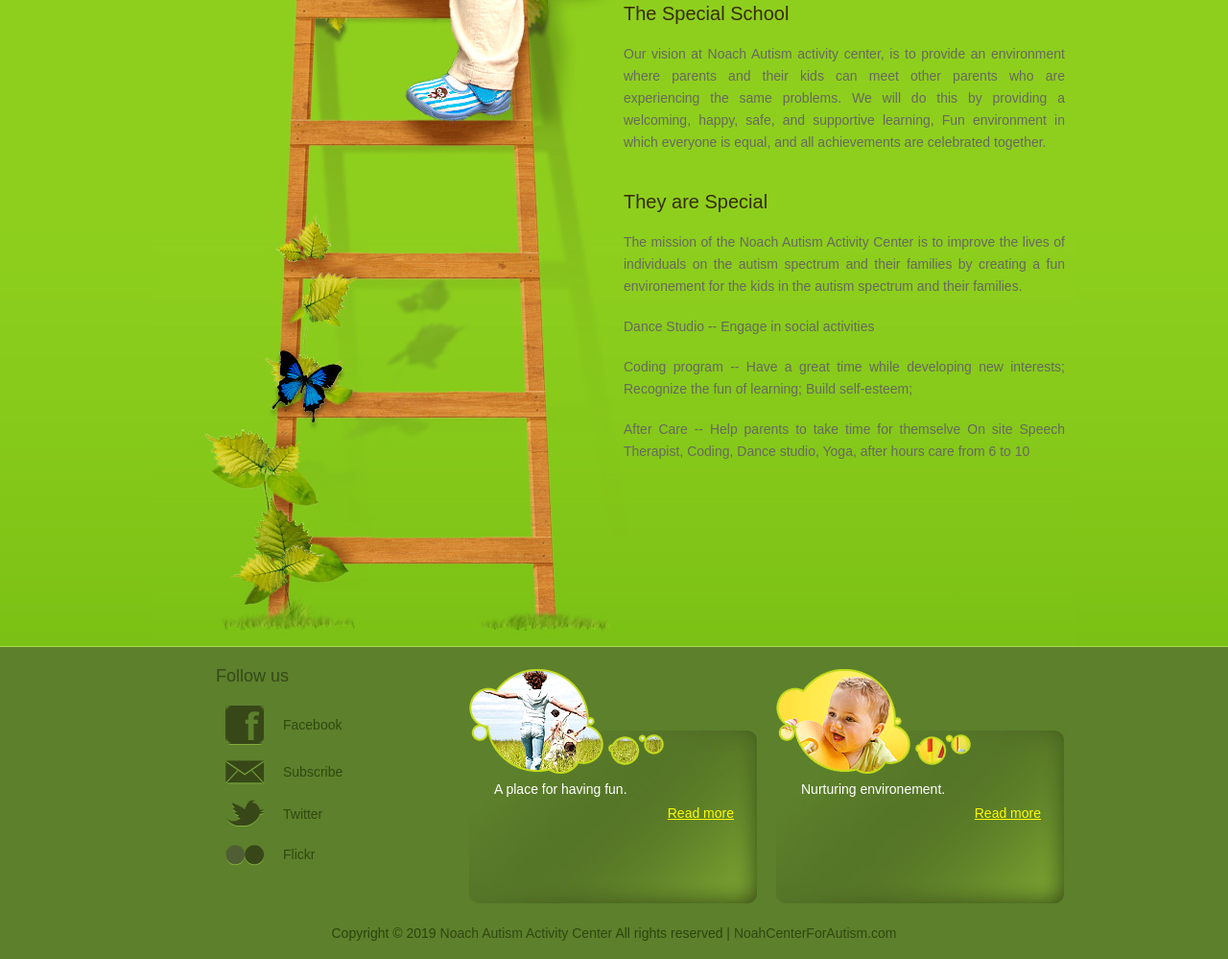
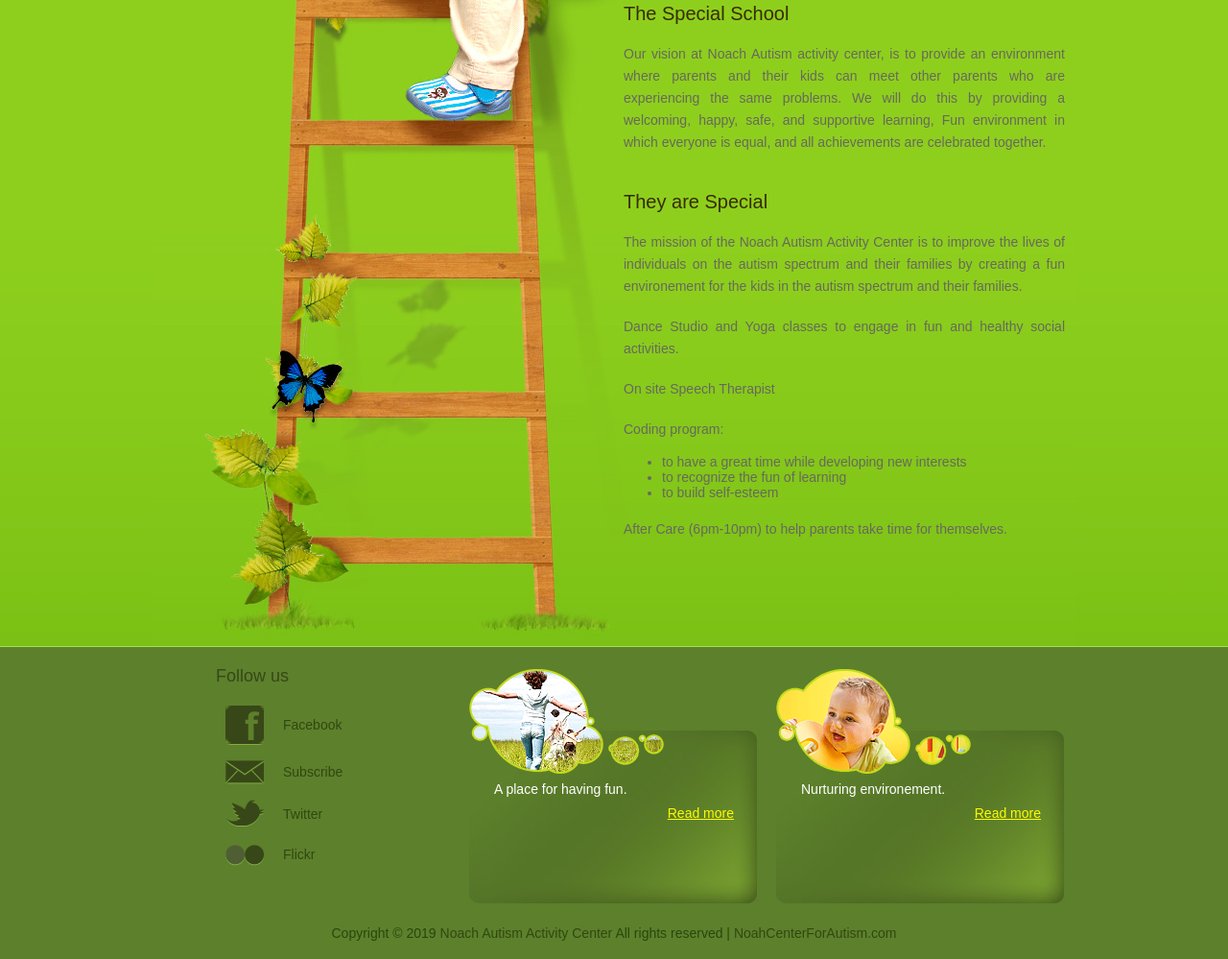
Before and after one commit to noachcenterforautism/noachcenterforautism.github.io, a plain HTML site: page index.html in a window 1280 px wide. Shown: the part 594-1593 px from the top of the page at 96% size. Drawn offline with Linux system fonts and the light colour scheme.

Commit message:
refinements

```diff
--- a/index.html
+++ b/index.html
@@ -25,12 +25,15 @@
       <p>Our vision at Noach Autism activity center, is to provide an environment where parents and their kids can meet other parents who are experiencing the same problems. We will do this by providing a welcoming, happy, safe, and supportive learning, Fun environment in which everyone is equal, and all achievements are celebrated together.</p>
       <h2>They are Special</h2>
       <p>The mission of the Noach Autism Activity Center is to improve the lives of individuals on the autism spectrum and their families by creating a fun environement for the kids in the autism spectrum and their families.</p>
-      <p>Dance Studio --	Engage in social activities	</p>
-      <p>Coding program --	Have a great time while developing new interests;
-        Recognize the fun of learning;
-        Build self-esteem;</p>
-      <p>After Care -- Help parents to take time for themselve
-        On site Speech Therapist, Coding, Dance studio, Yoga, after hours care from 6 to 10</p>
+      <p>Dance Studio and Yoga classes to engage in fun and healthy social activities.</p>
+      <p>On site Speech Therapist</p>
+      <p>Coding program:</p>
+      <ul>
+        <li>to have a great time while developing new interests</li>
+        <li>to recognize the fun of learning</li>
+        <li>to build self-esteem</li>
+      </ul>
+      <p>After Care (6pm-10pm) to help parents take time for themselves.</p>
     </div>
   </div>
 </div>
```
Also changed, not shown: about.html (+1 -7 lines), contact.html (+3 -3 lines), services.html (+3 -3 lines).
